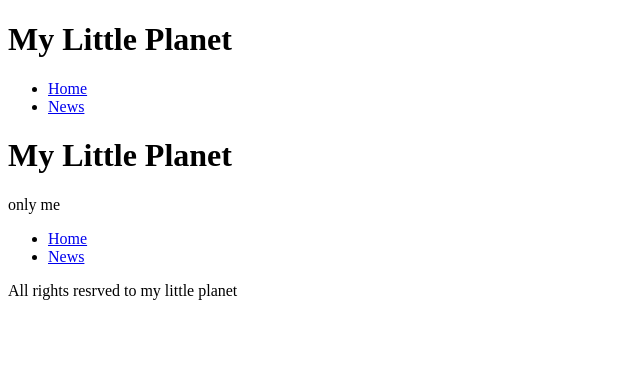
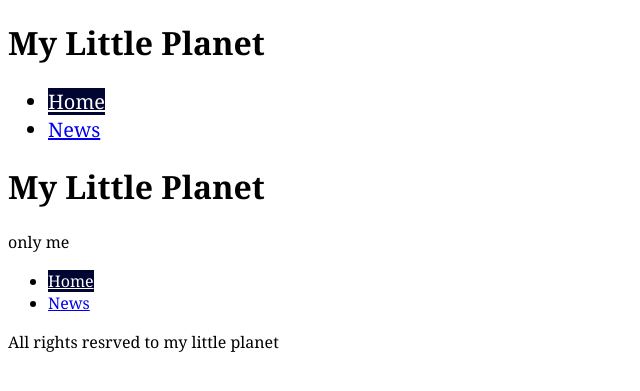
Before and after one commit to sharon00734/my-little-planet, a Jekyll site: the page built from index.html, in a window 1280 px wide. Shown: the top 391 px of the page, without its empty margins (0-640 px from the left). Built offline with Jekyll 4.4.1, drawn with Linux system fonts in a browser that asks for light colours; Markdown is read by kramdown in place of the engine named in the settings.

```diff
--- a/_includes/nav.html
+++ b/_includes/nav.html
@@ -1,7 +1,7 @@
-	<nav>
+	<nav class="nav {{include.navclass}}" >
 		<ul>
-			<li><a href="{{site.baseurl}}/index.html">Home</a></li>
-			<li><a href="{{site.baseurl}}/news.html">News</a></li>
+			<li><a href="{{site.baseurl}}/" class="{% if page.url == '/' %} current {% endif %}">Home</a></li>
+			<li><a href="{{site.baseurl}}/news.html" class="{% if page.url == '/news.html' %} current {% endif %}">News</a></li>
 
 		</ul>
 	</nav>
--- a/_layouts/default.html
+++ b/_layouts/default.html
@@ -8,12 +8,12 @@
 <body>
 <header>
 	<h1>My Little Planet</h1>
-	{% include nav.html %}
+	{% include nav.html navclass='nav-top' %}
 </header>
 {{content}}
 
 <footer>
-	{% include nav.html %}
+	{% include nav.html navclass='nav-bottom' %}
 	<p>All rights resrved to my little planet</p>
 </footer>
 </body>
--- a/css/common.css
+++ b/css/common.css
@@ -2,5 +2,14 @@ html{
 	margin: 0;
 	padding: 0;
 
-	font: Arial 100%/1.4 Georgia, serif;
+	font: normal 100%/1.4 Georgia, serif;
 }
+
+.current{
+	background-color: #000531;
+	color: #fff;
+}
+
+.nav-top{
+	font-size: 1.25rem;
+}
```
Also changed, not shown: _posts/2017-07-25-Testing-Markdown.md (added, +9 -0 lines), _posts/2017-07-25-Tired-Thinking.md (added, +9 -0 lines), news.html (+9 -0 lines).
